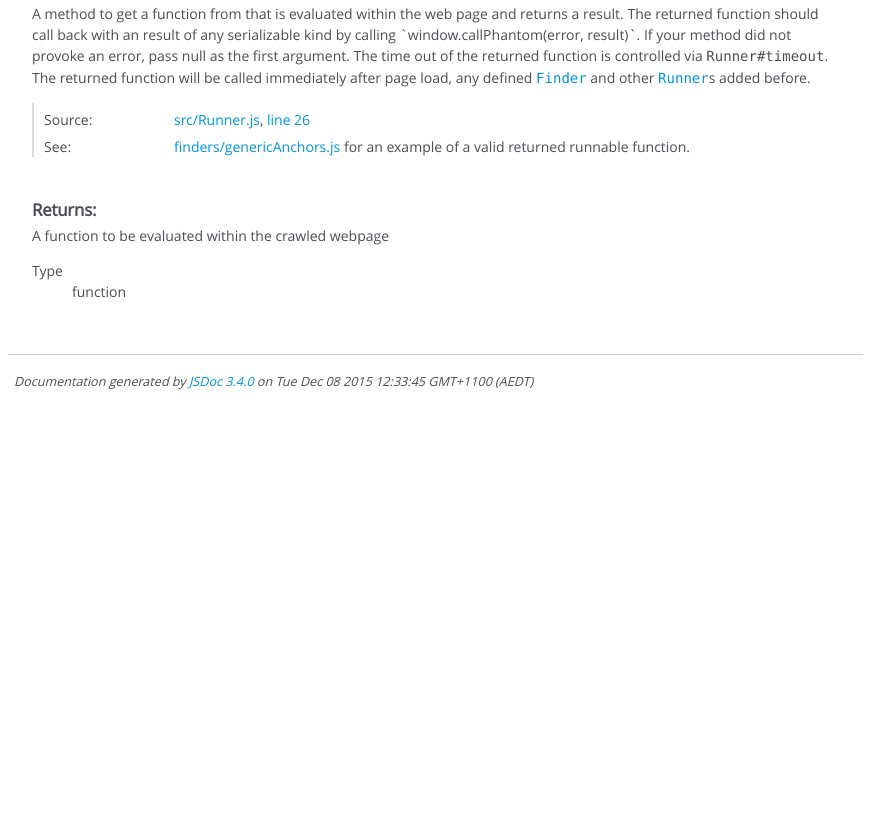
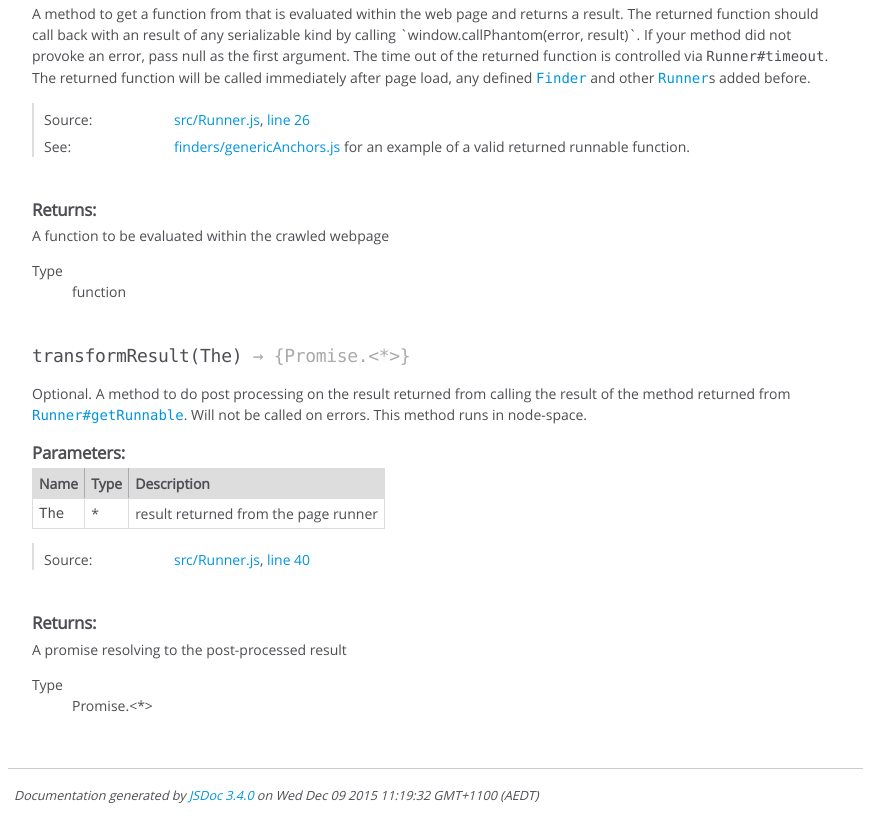
Before and after one commit to crawlkit/crawlkit, a plain HTML site: page docs/Runner.html in a window 1280 px wide. Shown: the part 746-1566 px from the top of the page, without its empty margins (0-875 px from the left). Before the commit the page ends 1152 px from the top, so only its background shows below. Drawn offline with Linux system fonts and the light colour scheme.

Commit message:
1.5.1 docs

```diff
--- a/docs/Runner.html
+++ b/docs/Runner.html
@@ -161,7 +161,7 @@ Any global exposed by the companion files can be accessed by the method returned
 
     <dt class="tag-source">Source:</dt>
     <dd class="tag-source"><ul class="dummy"><li>
-        <a href="src_Runner.js.html">src/Runner.js</a>, <a href="src_Runner.js.html#line39">line 39</a>
+        <a href="src_Runner.js.html">src/Runner.js</a>, <a href="src_Runner.js.html#line52">line 52</a>
     </li></ul></dd>
 
 
@@ -336,6 +336,161 @@ The returned function will be called immediately after page load, any defined <a
 
 
 
+    <h4 class="name" id="transformResult"><span class="type-signature"></span>transformResult<span class="signature">(The)</span><span class="type-signature"> &rarr; {Promise.&lt;*>}</span></h4>
+
+
+
+
+
+<div class="description">
+    Optional. A method to do post processing on the result returned from calling the result of the method returned from <a href="Runner.html#getRunnable"><code>Runner#getRunnable</code></a>.
+Will not be called on errors.
+This method runs in node-space.
+</div>
+
+
+
+
+
+
+
+
+
+    <h5>Parameters:</h5>
+
+
+<table class="params">
+    <thead>
+    <tr>
+
+        <th>Name</th>
+
+
+        <th>Type</th>
+
+
+
+
+
+        <th class="last">Description</th>
+    </tr>
+    </thead>
+
+    <tbody>
+
+
+        <tr>
+
+                <td class="name"><code>The</code></td>
+
+
+            <td class="type">
+
+
+<span class="param-type">*</span>
+
+
+
+            </td>
+
+
+
+
+
+            <td class="description last">result returned from the page runner</td>
+        </tr>
+
+
+    </tbody>
+</table>
+
+
+
+
+
+
+<dl class="details">
+
+
+
+
+
+
+
+
+
+
+
+
+
+
+
+
+
+
+
+
+
+
+
+
+
+
+    <dt class="tag-source">Source:</dt>
+    <dd class="tag-source"><ul class="dummy"><li>
+        <a href="src_Runner.js.html">src/Runner.js</a>, <a href="src_Runner.js.html#line40">line 40</a>
+    </li></ul></dd>
+
+
+
+
+
+
+
+</dl>
+
+
+
+
+
+
+
+
+
+
+
+
+
+<h5>Returns:</h5>
+
+
+<div class="param-desc">
+    A promise resolving to the post-processed result
+</div>
+
+
+
+<dl>
+    <dt>
+        Type
+    </dt>
+    <dd>
+
+<span class="param-type">Promise.&lt;*></span>
+
+
+    </dd>
+</dl>
+
+
+
+
+
+
+
+
+
+
 
 </article>
 
@@ -353,7 +508,7 @@ The returned function will be called immediately after page load, any defined <a
 <br class="clear">
 
 <footer>
-    Documentation generated by <a href="https://github.com/jsdoc3/jsdoc">JSDoc 3.4.0</a> on Tue Dec 08 2015 12:33:45 GMT+1100 (AEDT)
+    Documentation generated by <a href="https://github.com/jsdoc3/jsdoc">JSDoc 3.4.0</a> on Wed Dec 09 2015 11:19:32 GMT+1100 (AEDT)
 </footer>
 
 <script> prettyPrint(); </script>
```
Also changed, not shown: docs/CrawlKit.html (+1 -1 lines), docs/Finder.html (+1 -1 lines), docs/Runnable.html (+1 -1 lines), docs/finders.module_genericAnchors.html (+1 -1 lines), docs/finders_genericAnchors.js.html (+1 -1 lines), docs/index.html (+1 -1 lines), docs/src_Finder.js.html (+1 -1 lines), docs/src_Runnable.js.html (+1 -1 lines), docs/src_Runner.js.html (+14 -1 lines), docs/src_index.js.html (+1 -1 lines).
